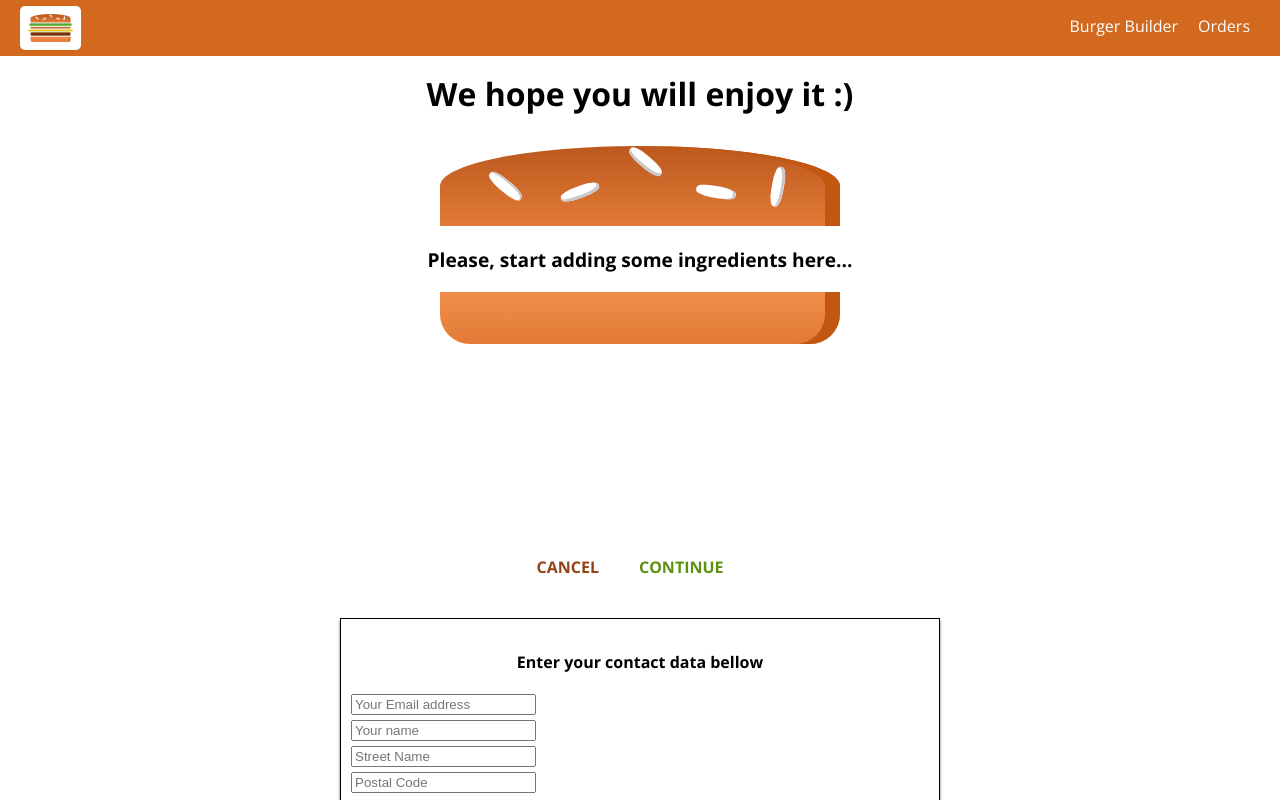
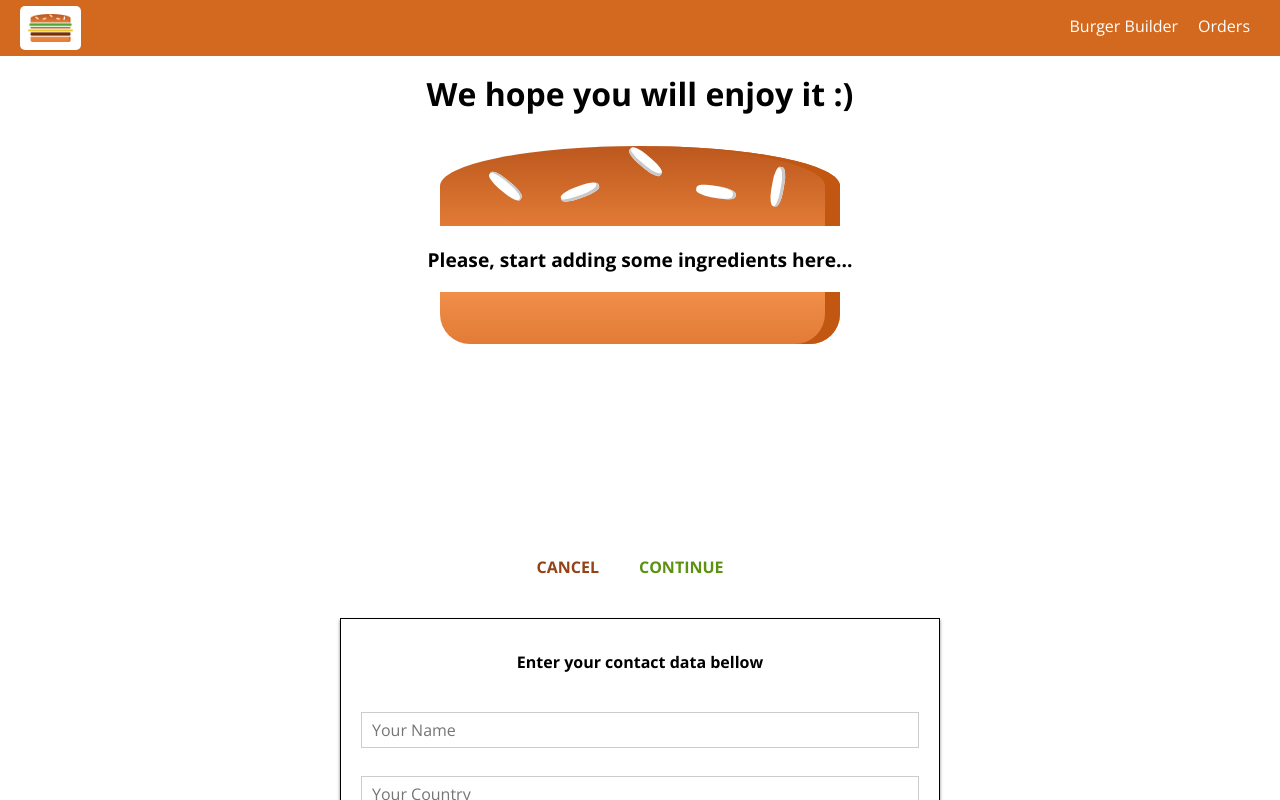
Before and after one commit to ican17/BurgerBuilder, a React (Create React App) app: page /checkout in a window 1280 px wide. Both pictures are taken after a click on the button "CONTINUE". Shown: the top 800 px of the page. Built offline with nearby package versions, Linux system fonts and the light colour scheme.

Commit message:
Order Form dynamic creation, submit the order form to the server, order from validation

```diff
--- a/src/components/UI/Button/Button.js
+++ b/src/components/UI/Button/Button.js
@@ -1,7 +1,9 @@
 import React from 'react';
 import classes from '../Button/Button.module.css';
 function Button(props) {
-    return <button className={[classes.Button, classes[props.btnType]].join(' ')} onClick={props.clicked}>
+    return <button className={[classes.Button, classes[props.btnType]].join(' ')}
+     onClick={props.clicked}
+     disabled = {props.disabled}>
         {props.children}
     </button>
 }
--- a/src/components/UI/Button/Button.module.css
+++ b/src/components/UI/Button/Button.module.css
@@ -22,3 +22,7 @@
 .Danger {
     color: #944317;
 }
+.Button:disabled{
+    color: grey;
+    cursor: not-allowed;
+}
--- /dev/null
+++ b/src/components/UI/Input/Input.js
@@ -0,0 +1,34 @@
+import React from 'react';
+import classes from '../Input/Input.module.css';
+
+function Input(props) {
+    let inputElement = null;
+    const inputClasses =[classes.InputElement];
+    if(props.invalid && props.shouldValidate && props.touched){
+        inputClasses.push(classes.Invalid)
+    }
+    switch (props.elementType) {
+        case 'input':
+            inputElement = <input  className={inputClasses.join(' ')}  {...props.elementConfig} value={props.elementValue} onChange={props.changed}/>;
+            break;
+        case 'textarea':
+            inputElement = <textarea className={inputClasses.join(' ')}  {...props.elementConfig} value={props.elementValue} onChange={props.changed}/>;
+            break;
+        case 'select':
+            inputElement = <select className={inputClasses.join(' ')} value = {props.elementValue} onChange={props.changed}>
+                {props.elementConfig.options.map(val => <option key={val.value} value ={val.value}>{val.displayValue}</option>)}
+            </select>
+            break;
+        default:
+            inputElement = <input className={classes.InputElement}  {...props.elementConfig} value={props.elementValue} onChange={props.changed}/>
+            break;
+    }
+    return (
+        <div className={classes.Input}>
+           <label className={classes.Label}></label>
+           {inputElement}
+        </div>
+    )
+}
+
+export default Input;
--- /dev/null
+++ b/src/components/UI/Input/Input.module.css
@@ -0,0 +1,32 @@
+.Input{
+    width: 100%;
+    padding: 10px;
+    box-sizing: border-box;
+}
+
+.Label{
+    font-weight: bold;
+    margin-bottom: 8px;
+    display: block;
+}
+
+.InputElement{
+    outline: none;
+    border: 1px solid #ccc;
+    background-color: white;
+    padding: 6px 10px;
+    font: inherit;
+    display: block;
+    width: 100%;
+    box-sizing: border-box;
+}
+
+.InputElement:focus{
+    outline: none;
+    background-color: #ccc;
+}
+
+.Invalid {
+    border: 1px solid red;
+    background-color: rgb(248, 170, 161);
+}
--- a/src/containers/Checkout/ContactData/ContactData.js
+++ b/src/containers/Checkout/ContactData/ContactData.js
@@ -4,30 +4,90 @@ import classes from '../ContactData/ContactData.module.css';
 import axios from '../../../axios-orders';
 import Spinner from '../../../components/UI/Spinner/Spinner';
 import Aux from '../../../hoc/Auxilary/Auxilary';
+import InputElement from '../../../components/UI/Input/Input';
+
 
 class ContactData extends Component {
     state = {
-        name: '',
-        email: '',
-        address: {
-            street: '',
-            postalCode: ''
-
+        orderForm: {
+            name: {
+                elementType: 'input',
+                elementConfig: {
+                    type: 'text',
+                    placeholder: 'Your Name'
+                },
+                validation:{
+                    required :  true,
+                    minLenght : 3,
+                    maxLenght: 20,
+                },
+                value: '',
+                valid : false,
+                touched : false
+            },
+            country: {
+                elementType: 'input',
+                elementConfig: {
+                    type: 'text',
+                    placeholder: 'Your Country'
+                },
+                validation:{
+                    required :  true,
+                },
+                value: '',
+                valid : false,
+                touched : false
+            },
+            deliveryMethod: {
+                elementType: 'select',
+                elementConfig: {
+                    options: [
+                        { value: 'fastest', displayValue: 'Fastest' },
+                        { value: 'cheapest', displayValue: 'Cheapest' }
+                    ],
+                },
+                validation:{},
+                value: '',
+                valid: true,
+            },
         },
+        formIsValid : false,
         loading: false
     }
+    checkValidity(value, rules){
+        if(!rules){
+            return true;
+        }
+        let isValid = true;
+        if(rules.required){
+            isValid = value.trim() !== '' && isValid;
+        }
 
+        if(rules.minLenght){
+            isValid = value.trim().length >= rules.minLenght && isValid;
+        }
+
+        if(rules.maxLenght){
+            isValid = value.trim().length <= rules.maxLenght && isValid;
+        }
+
+
+        return isValid;
+    }
     orderHandler = (e) => {
         e.preventDefault();
         this.setState({ loading: true });
+        const formData = {};
+        for (const key in this.state.orderForm) {
+            if (this.state.orderForm.hasOwnProperty(key)) {
+                formData[key] =  this.state.orderForm[key].value;
+
+            }
+        }
         const order = {
             ingredients: this.props.ingredients,
             totalPrice: this.props.totalPrice,
-            customer: {
-                name: 'Kada',
-                country: 'United Kingdom'
-            },
-            deliveryMethod: 'fastest'
+            orderData: formData
         }
         axios.post('/orders.json', order)
             .then(res => {
@@ -36,16 +96,48 @@ class ContactData extends Component {
             })
             .catch(err => this.setState({ loading: false }));
     }
+
+    inputChangedHandler = (e, inputId)=>{
+        const updatedOrderForm = {...this.state.orderForm};
+        const updatedElement = {...updatedOrderForm[inputId]};
+        updatedElement.value = e.target.value;
+        updatedElement.valid = this.checkValidity(updatedElement.value, updatedElement.validation);
+        updatedElement.touched =  true;
+        updatedOrderForm[inputId] = updatedElement;
+
+        let formIsValid = true;
+        for (const key in updatedOrderForm) {
+            if (updatedOrderForm.hasOwnProperty(key)) {
+                formIsValid = updatedOrderForm[key].valid && formIsValid
+            }
+        }
+        this.setState({orderForm : updatedOrderForm, formIsValid: formIsValid});
+    }
     render() {
+        const orderForm = [];
+        for (const key in this.state.orderForm) {
+            if (this.state.orderForm.hasOwnProperty(key)) {
+                orderForm.push({
+                    id: key,
+                    config: this.state.orderForm[key]
+                });
+            }
+        }
+
         let form = (
             <Aux>
                 <h4>Enter your contact data bellow</h4>
-                <form>
-                    <input className={classes.Input} type="email" name="email" placeholder="Your Email address" />
-                    <input className={classes.Input} type="text" name="name" placeholder="Your name" />
-                    <input className={classes.Input} type="text" name="street" placeholder="Street Name" />
-                    <input className={classes.Input} type="text" name="postalCode" placeholder="Postal Code" />
-                    <Button btnType="Success" clicked={this.orderHandler}>ORDER</Button>
+                <form onSubmit={this.orderHandler}>
+                    {orderForm.map(val => {
+                        return <InputElement key={val.id} elementType={val.config.elementType}
+                            elementConfig={val.config.elementConfig}
+                            value={val.config.value}
+                            invalid = {!val.config.valid}
+                            shouldValidate = {val.config.validation}
+                            touched = {val.config.touched}
+                            changed={(e) => { this.inputChangedHandler(e, val.id) }} />
+                    })}
+                    <Button btnType="Success" clicked={this.orderHandler} disabled={!this.state.formIsValid}>ORDER</Button>
                 </form>
             </Aux>
         );
```
